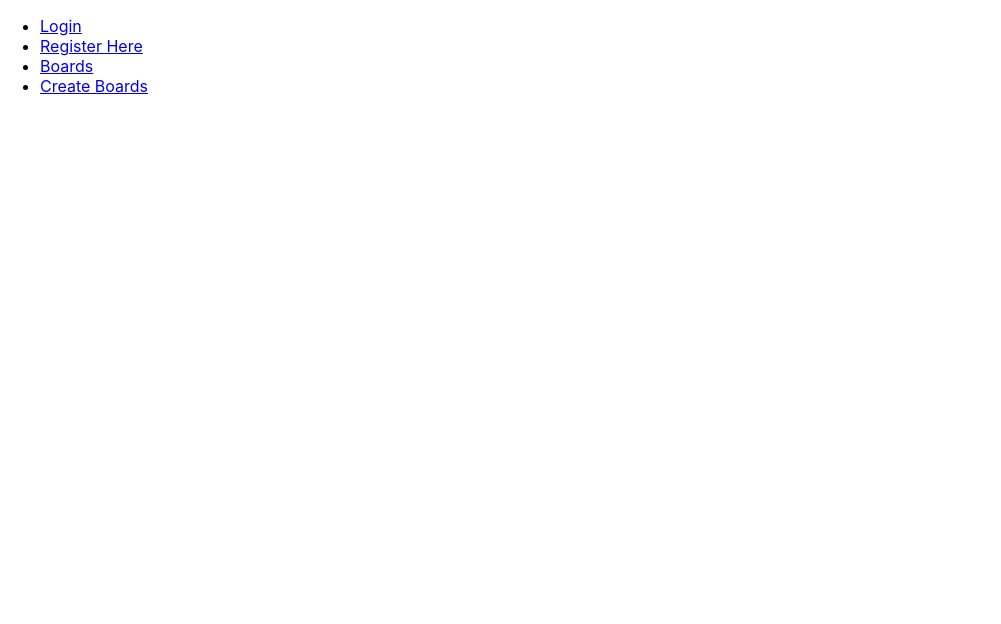
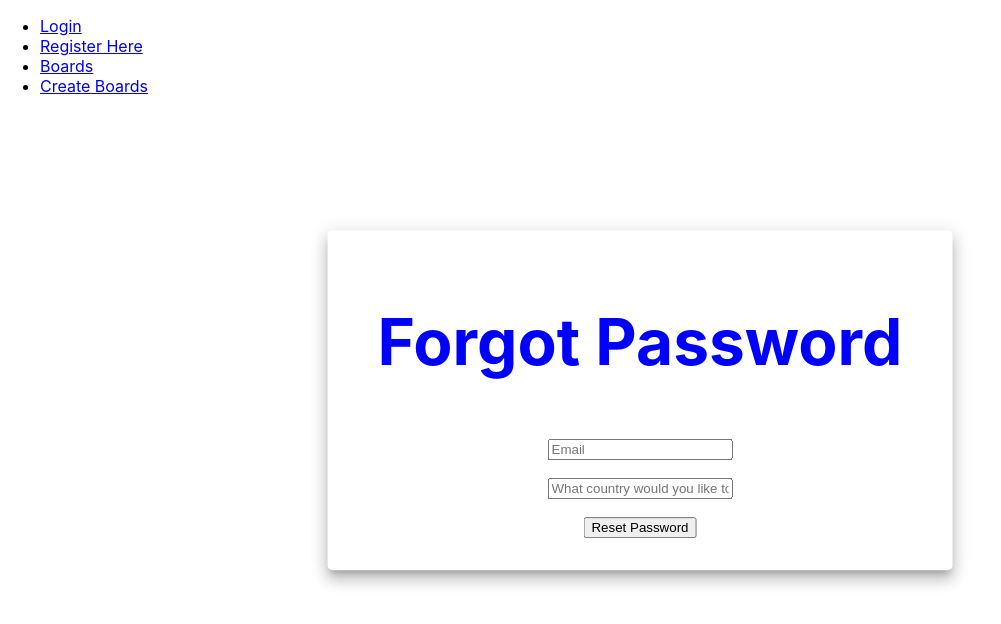
Before and after one commit to ConnorR22/Trello-Clone, a React (Create React App) app in the folder trello-clone/: page /forgotpassword in a window 1280 px wide. Shown: the top 624 px of the page, without its empty margins (0-1001 px from the left). Built offline with nearby package versions, Linux system fonts and the light colour scheme.

Commit message:
Added reset and forgot password function to front end

```diff
--- a/trello-clone/src/App.js
+++ b/trello-clone/src/App.js
@@ -7,6 +7,8 @@ import Home from "./pages/Home";
 import Navigation from "./pages/Navigation";
 import Boards from "./pages/Boards";
 import CreateBoard from "./pages/CreateBoard";
+import ForgotPass from "./pages/Forgotpassword";
+import ResetPass from "./pages/ResetPassword";
 
 function App() {
   return (
@@ -30,6 +32,12 @@ function App() {
             <Route path="/create-board">
               <CreateBoard/>
             </Route>
+            <Route path="/forgotpassword">
+              <ForgotPass/>
+            </Route>
+            <Route path="/resetpassword">
+              <ResetPass/>
+            </Route>
           </Switch>
         </Container>
       </React.Fragment>
--- /dev/null
+++ b/trello-clone/src/components/forms/ForgotpassForm.js
@@ -0,0 +1,30 @@
+import React, { useRef } from 'react';
+
+function ForgotPassForm(props){
+
+   const emailRef = useRef();
+   const securityRef = useRef();
+
+   function ForgotpassHandler(event){
+      event.preventDefault();
+
+      const email = emailRef.current.value;
+      const security = securityRef.current.value;
+      const user = {email, security};
+
+
+      props.ForgotHand(user);
+   }
+
+   return (
+       <form onSubmit={ForgotpassHandler}>
+        <input type="email" required placeholder="Email" ref={emailRef} />
+        <br></br>
+        <input type="text" required placeholder="What country would you like to visit?" ref={securityRef} />
+        <br></br>
+        <button> Reset Password </button>
+       </form>
+    );
+
+  }
+  export default ForgotPassForm;
--- /dev/null
+++ b/trello-clone/src/components/forms/ResetPasswordForm.js
@@ -0,0 +1,26 @@
+import React, { useRef } from 'react';
+
+function ResetPassForm(props){
+
+   const passwordRef = useRef();
+
+   function ResetPassHandler(event){
+      event.preventDefault();
+
+      const password = passwordRef.current.value;
+      const user = {password};
+
+
+      props.ResetHand(user);
+   }
+
+   return (
+       <form onSubmit={ResetPassHandler}>
+        <input type="password" required placeholder="Reset Password" ref={passwordRef} />
+        <br></br>
+        <button> Reset Password </button>
+       </form>
+    );
+
+  }
+  export default ResetPassForm;
--- /dev/null
+++ b/trello-clone/src/pages/Forgotpassword.js
@@ -0,0 +1,26 @@
+import { useHistory } from "react-router-dom";
+import ForgotPassForm from "../components/forms/ForgotpassForm";
+import f from "../pages/Login.module.css";
+
+
+
+function ForgotPass(){
+
+  const history = useHistory();
+
+  function ForgotHandler(user){
+    fetch('' ).then(() => history.replace('/resetpassword'));
+
+  }
+
+  return (
+
+  <div className={f.forms}>
+    <h1 className={f.loginColor}> Forgot Password </h1>
+      <ForgotPassForm ForgotHand={ForgotHandler}/>
+  </div>
+
+  );
+}
+
+export default ForgotPass;
--- /dev/null
+++ b/trello-clone/src/pages/ResetPassword.js
@@ -0,0 +1,27 @@
+import { useHistory } from "react-router-dom";
+import ForgotPassForm from "../components/forms/ForgotpassForm";
+import ResetPassForm from "../components/forms/ResetPasswordForm";
+import r from "../pages/Login.module.css";
+
+
+
+function ResetPass(){
+
+  const history = useHistory();
+
+  function ResetHandler(user){
+    fetch('' ).then(() => history.replace('/login'));
+
+  }
+
+  return (
+
+  <div className={r.forms}>
+    <h1 className={r.loginColor}> Reset Password </h1>
+      <ResetPassForm ResetHand={ResetHandler}/>
+  </div>
+
+  );
+}
+
+export default ResetPass;
```
